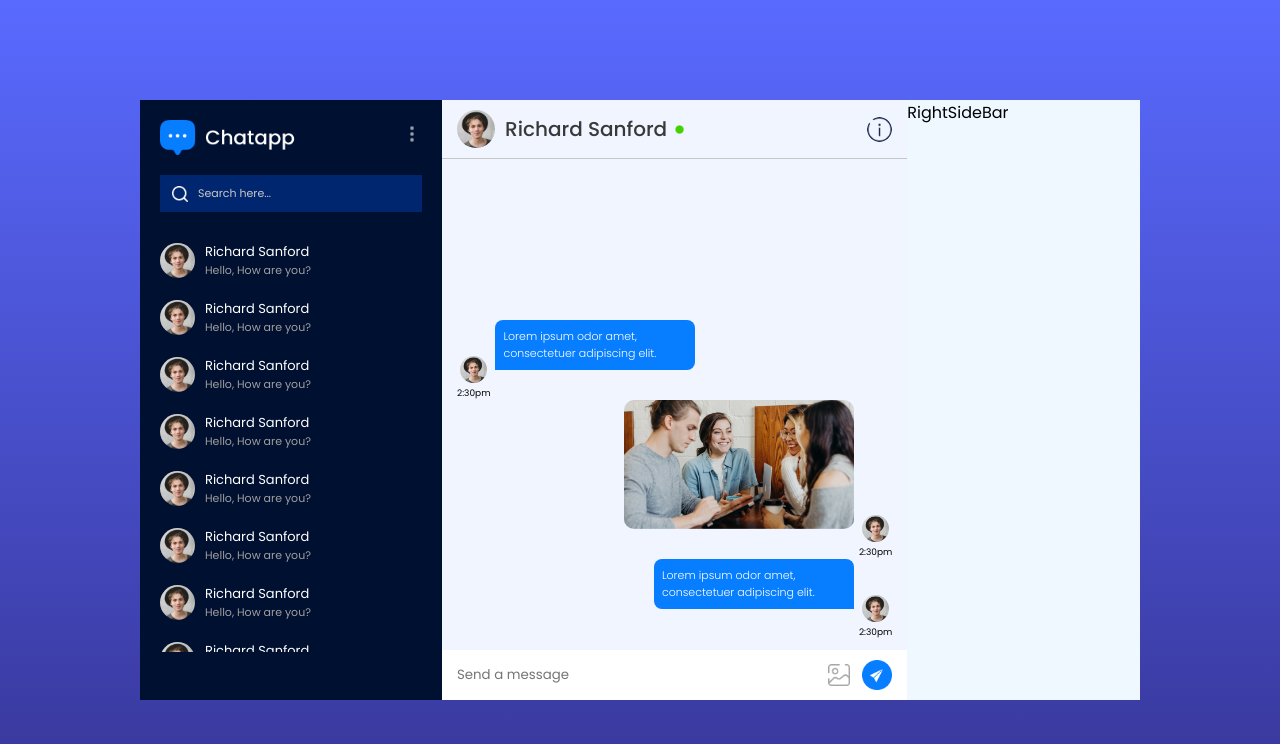
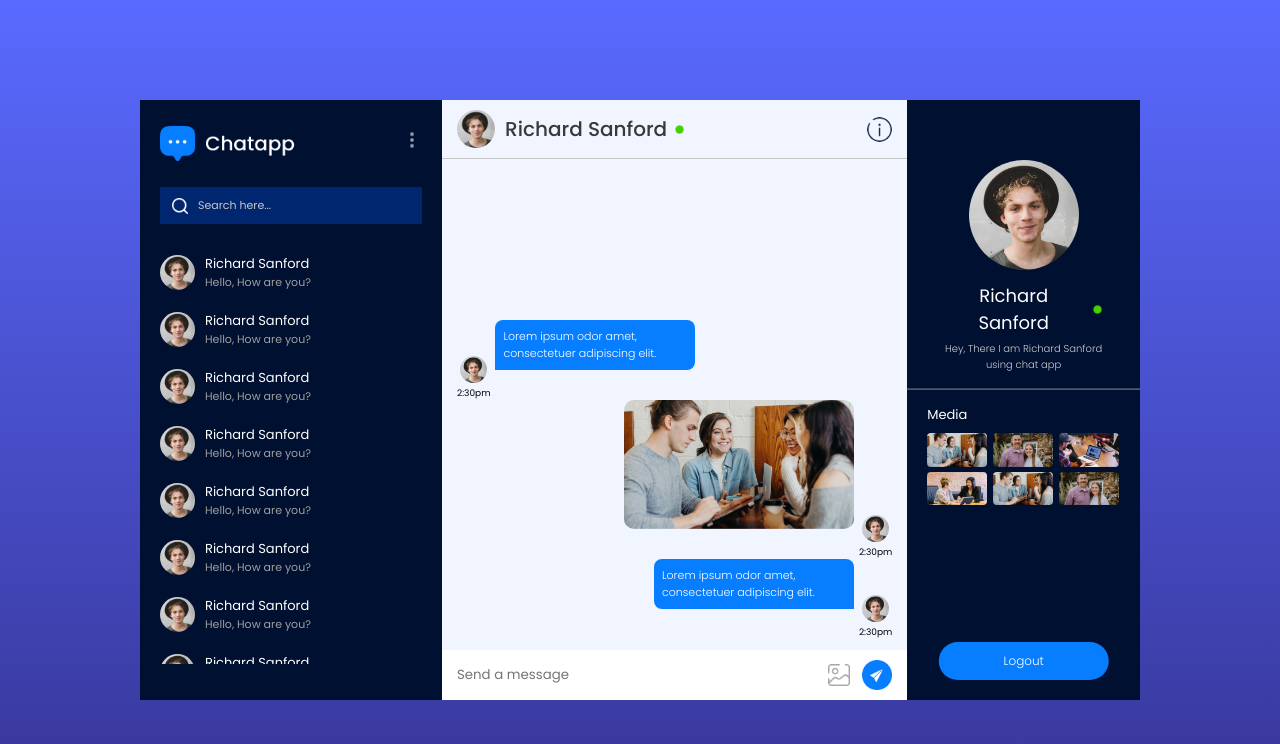
Before and after one commit to A-D-H-3/chatApp, a React (Vite) app: page /chat in a window 1280 px wide. Shown: the top 744 px of the page. Built offline with nearby package versions, Linux system fonts and the light colour scheme.

Commit message:
chat box page styling complete

```diff
--- a/src/components/LeftSideBar/LeftSideBar.css
+++ b/src/components/LeftSideBar/LeftSideBar.css
@@ -73,3 +73,31 @@
 .friends:hover span {
   color: white;
 }
+.ls-nav .menu {
+  position: relative;
+  padding: 10px 0px;
+}
+.menu .sub-menu {
+  position: absolute;
+  top: 100%;
+  right: 0;
+  width: 130px;
+  padding: 20px;
+  border-radius: 5px;
+  background-color: white;
+  color: black;
+  display: none;
+}
+.sub-menu hr {
+  border: none;
+  height: 1px;
+  background: #a4a4a4a4;
+  margin: 8px 0px;
+}
+.sub-menu p {
+  cursor: pointer;
+  font-size: 14px;
+}
+.menu:hover .sub-menu {
+  display: block;
+}
--- a/src/components/LeftSideBar/LeftSideBar.jsx
+++ b/src/components/LeftSideBar/LeftSideBar.jsx
@@ -10,6 +10,11 @@
           <img src={assets.logo} className="logo" alt="" />
           <div className="menu">
             <img src={assets.menu_icon} alt="" />
+            <div className="sub-menu">
+              <p>Edit Profile</p>
+              <hr />
+              <p>Logout</p>
+            </div>
           </div>
         </div>
         <div className="ls-search">
@@ -18,7 +23,9 @@
         </div>
       </div>
       <div className="ls-list">
-        {Array(12).fill("").map((item,index)=>(
+        {Array(12)
+          .fill("")
+          .map((item, index) => (
             <div key={index} className="friends">
               <img src={assets.profile_img} alt="" />
               <div>
--- a/src/components/RightSideBar/RightSideBar.css
+++ b/src/components/RightSideBar/RightSideBar.css
@@ -0,0 +1,66 @@
+.rs {
+  color: white;
+  background: #001030;
+  position: relative;
+  height: 75vh;
+  overflow-y: scroll;
+}
+.rs-profile {
+  padding-top: 60px;
+  text-align: center;
+  max-width: 70%;
+  margin: auto;
+}
+.rs-profile img {
+  width: 110px;
+  aspect-ratio: 1/1;
+  border-radius: 50%;
+}
+.rs-profile h3 {
+  font-size: 18px;
+  font-weight: 400;
+  display: flex;
+  align-items: center;
+  gap: 5px;
+  margin: 5px 0px;
+}
+.rs-profile p {
+  font-size: 10px;
+  opacity: 80%;
+  font-weight: 300;
+}
+.rs hr {
+  border-color: #ffffff50;
+  margin: 15px 0px;
+}
+.rs-media {
+  padding: 0px 20px;
+  font-size: 13px;
+}
+.rs-media div {
+  max-height: 180px;
+  overflow-y: scroll;
+  display: grid;
+  grid-template-columns: 1fr 1fr 1fr;
+  gap: 5px;
+  margin-top: 8px;
+}
+.rs-media div img {
+  width: 60px;
+  border-radius: 4px;
+  cursor: pointer;
+}
+.rs button {
+  position: absolute;
+  bottom: 20px;
+  left: 50%;
+  transform: translateX(-50%);
+  background: #077eff;
+  color: white;
+  border: none;
+  font-size: 12px;
+  font-weight: 300;
+  padding: 10px 65px;
+  border-radius: 20px;
+  cursor: pointer;
+}
--- a/src/components/RightSideBar/RightSideBar.jsx
+++ b/src/components/RightSideBar/RightSideBar.jsx
@@ -1,8 +1,32 @@
 import React from "react";
 import "./RightSideBar.css";
+import assets from "../../assets/assets";
 
 const RightSideBar = () => {
-  return <div>RightSideBar</div>;
+  return (
+    <div className="rs">
+      <div className="rs-profile">
+        <img src={assets.profile_img} alt="" />
+        <h3>
+          Richard Sanford <img src={assets.green_dot} className="dot" alt="" />
+        </h3>
+        <p>Hey, There I am Richard Sanford using chat app</p>
+      </div>
+      <hr />
+      <div className="rs-media">
+        <p>Media</p>
+        <div>
+          <img src={assets.pic1} alt="" />
+          <img src={assets.pic2} alt="" />
+          <img src={assets.pic3} alt="" />
+          <img src={assets.pic4} alt="" />
+          <img src={assets.pic1} alt="" />
+          <img src={assets.pic2} alt="" />
+        </div>
+      </div>
+      <button>Logout</button>
+    </div>
+  );
 };
 
 export default RightSideBar;
```
Lines whose indentation alone changed are shown as unchanged.
